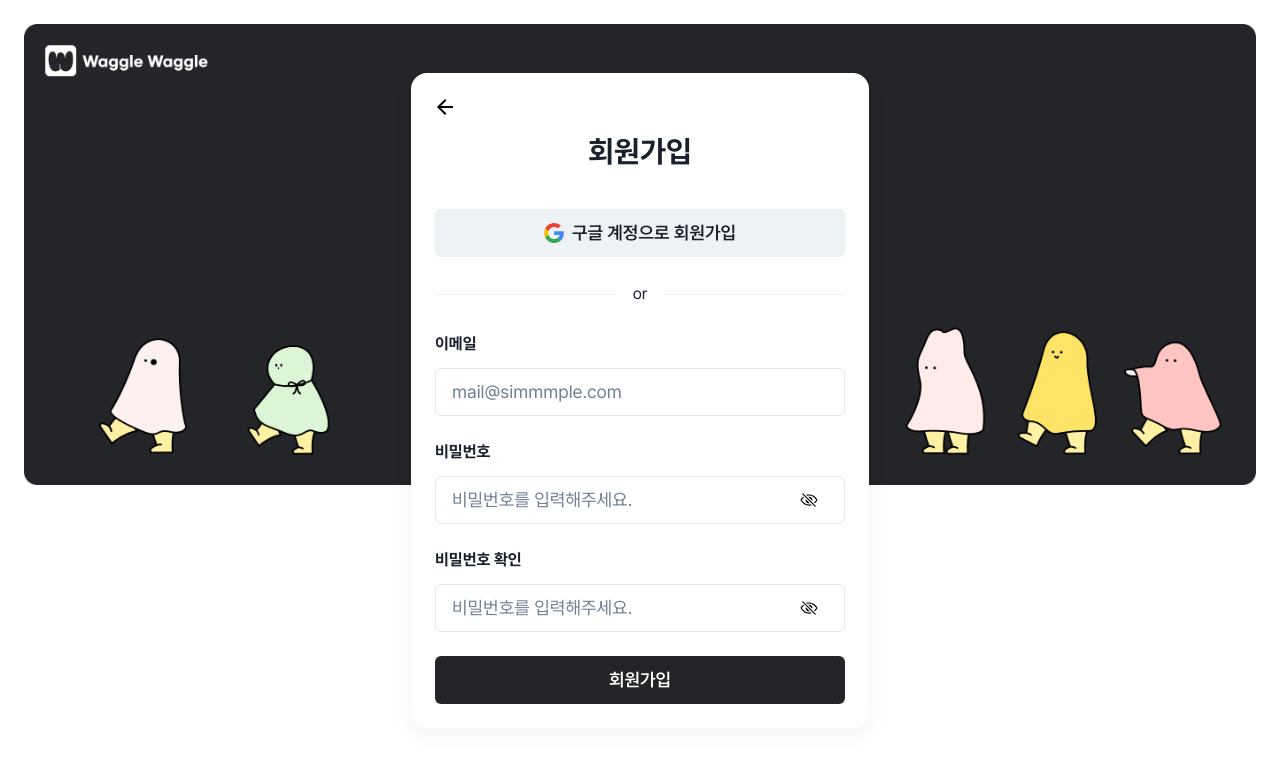
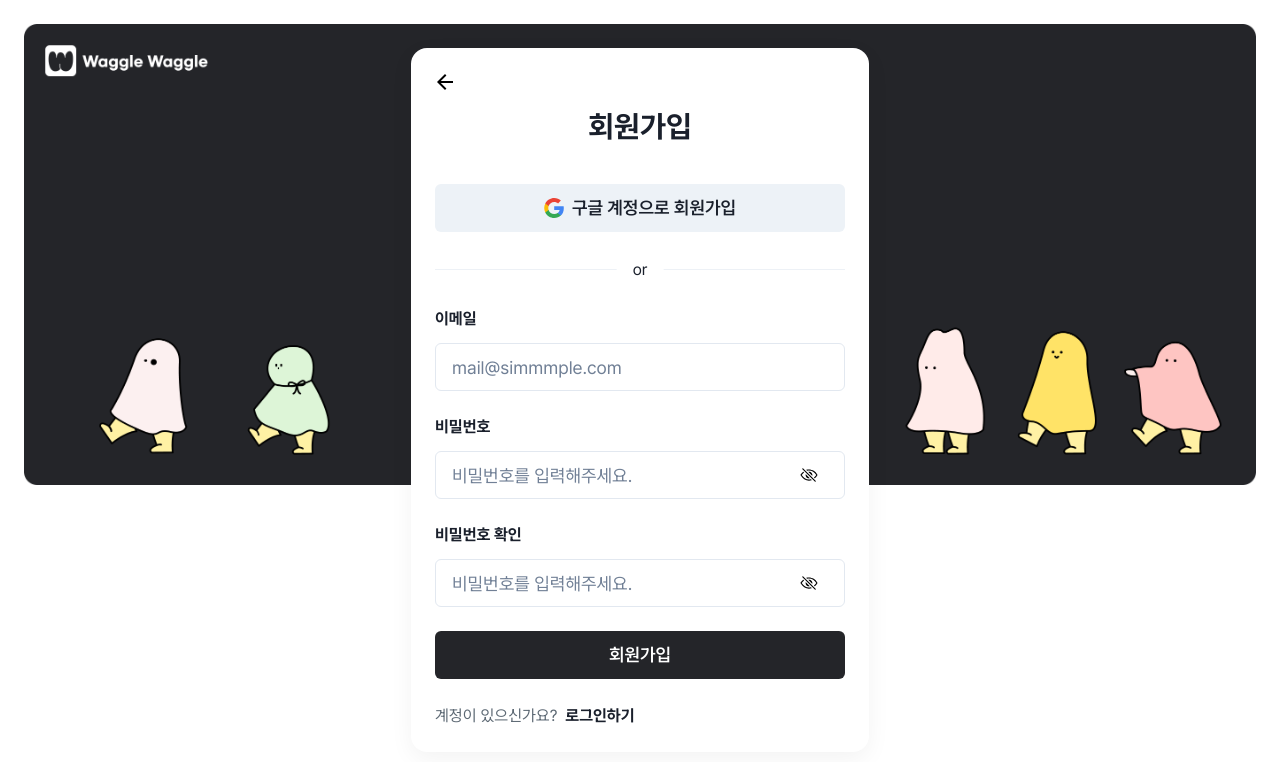
Before and after one commit to DDD-Community/DDD-10-WABLE-WEB, a Next.js app: page /sign-up in a window 1280 px wide. Shown: the top 762 px of the page. Built offline with nearby package versions, Linux system fonts and the light colour scheme.

Commit message:
feat: 로그인 화면으로 이동 안내 링크 제작

```diff
--- a/src/components/pages/sign-up/index.tsx
+++ b/src/components/pages/sign-up/index.tsx
@@ -1,5 +1,6 @@
 import Image from 'next/image';
-import { Heading, VStack, Button } from '@chakra-ui/react';
+import Link from 'next/link';
+import { Heading, VStack, Button, Text, HStack } from '@chakra-ui/react';
 import SignUpForm from '@/components/pages/sign-up/sign-up-form';
 import {
   SignUpContainer,
@@ -29,6 +30,12 @@ export default function SignUp() {
           </Button>
           <DividerWithContent content="or" />
           <SignUpForm />
+          <HStack justifyContent="flex-start" width="full">
+            <Text color="waggle.gray.700">계정이 있으신가요?</Text>
+            <Link href="/login">
+              <b>로그인하기</b>
+            </Link>
+          </HStack>
         </VStack>
       </SignUpCardSection>
     </SignUpContainer>
```
